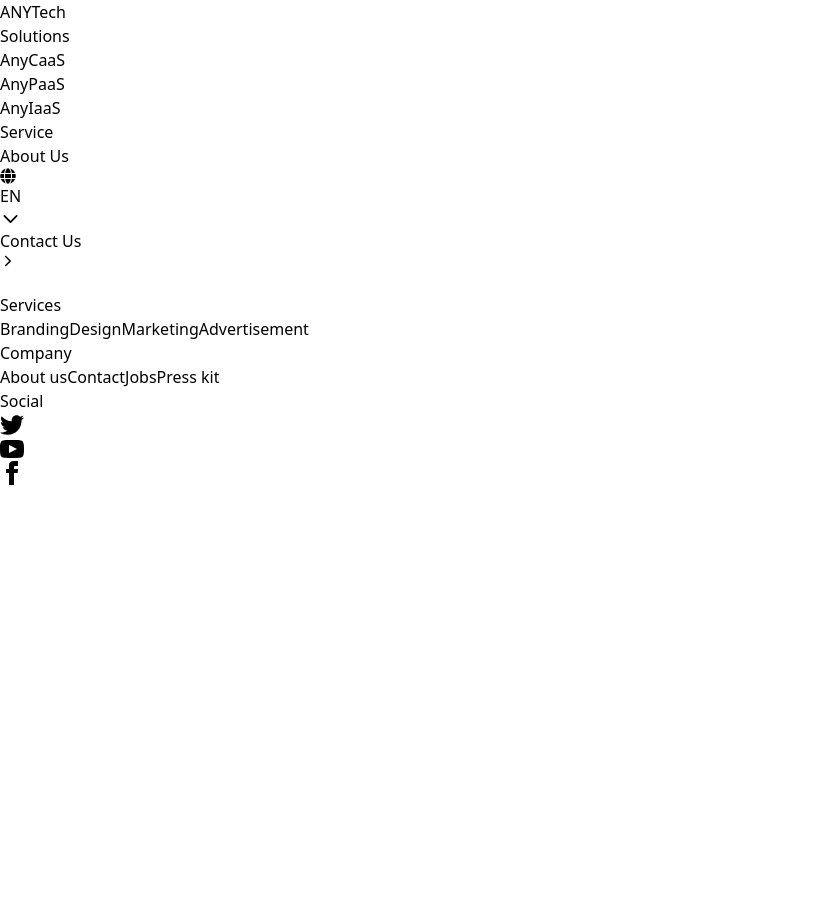
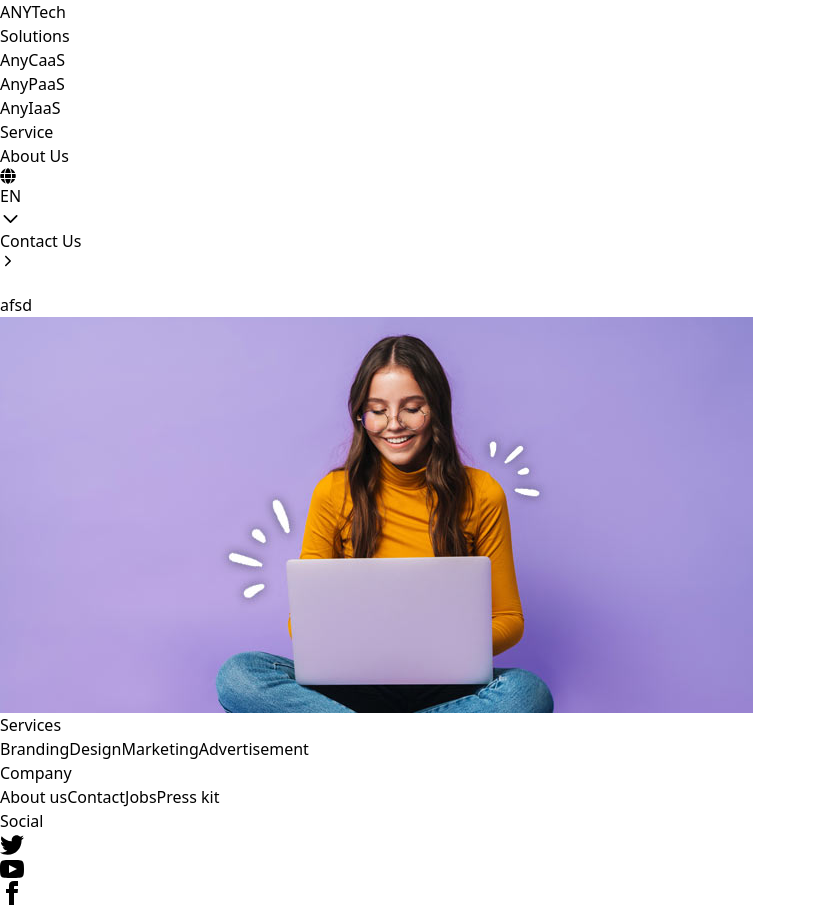
Before and after one commit to Abdullah-Az-Zahur/anyTech-landingPage, a React (Vite) app: page / in a window 1280 px wide. Shown: the whole page, without its empty margins (0-816 px from the left). Before the commit the page ends 800 px from the top, so only its background shows below. Built offline with nearby package versions, Linux system fonts and the light colour scheme.

Commit message:
add : banner

```diff
--- a/src/components/layout/Navbar.jsx
+++ b/src/components/layout/Navbar.jsx
@@ -57,8 +57,8 @@
   }, []);
 
   return (
-    <div className="bg-blue-600 shadow-md ">
-      <div className="container mx-auto flex items-center justify-between py-4 px-6 ">
+    <div className="bg-transparent shadow-md z-50 lg:absolute w-full">
+      <div className="container mx-auto flex items-center justify-between py-4 px-6 relative z-50">
         {/* Navbar Start */}
         <div className="flex items-center">
           {/* Logo */}
@@ -68,11 +68,18 @@
         </div>
 
         {/* Navbar Center */}
-        <div className="hidden lg:flex space-x-6">
-          <ul className="flex items-center space-x-4">
+        <div className="hidden lg:flex space-x-6  w-full">
+          <div className="flex gap-5 mx-auto ">
+            <ul className="flex items-center space-x-4 ">
               {navItems.map((item, index) => (
-              <li key={index} className={item.submenu ? "relative group" : ""}>
-                <a href={item.link} className="text-white hover:text-gray-800">
+                <li
+                  key={index}
+                  className={item.submenu ? "relative group" : ""}
+                >
+                  <a
+                    href={item.link}
+                    className="text-white hover:text-gray-800"
+                  >
                     {item.name}
                   </a>
                   {item.submenu && (
@@ -158,6 +165,8 @@
                 </div>
               )}
             </div>
+          </div>
+
           {/* contact */}
           <div>
             <button
@@ -175,7 +184,7 @@
         <div className="lg:hidden " ref={dropdownRef}>
           <button
             onClick={toggleDropdown}
-            className="text-gray-600 focus:outline-none focus:text-gray-800"
+            className="text-white focus:outline-none focus:text-gray-800"
           >
             <svg
               xmlns="http://www.w3.org/2000/svg"
--- /dev/null
+++ b/src/pages/Home/Banner/Banner.jsx
@@ -0,0 +1,27 @@
+import ctaMobileWaveLines from "../../../assets/image/backgrounds/ctaMobileWaveLines.svg";
+import WaveLinesDesktop1 from "../../../assets/image/backgrounds/WaveLinesDesktop1.svg";
+import WaveLinesDesktop2 from "../../../assets/image/backgrounds/WaveLinesDesktop2.svg";
+import WaveLinesDesktop3 from "../../../assets/image/backgrounds/WaveLinesDesktop3.svg";
+import WaveLinesDesktop4 from "../../../assets/image/backgrounds/WaveLinesDesktop4.svg";
+import WaveLinesMobile1 from "../../../assets/image/backgrounds/WaveLinesMobile1.svg";
+import WaveLinesMobile2 from "../../../assets/image/backgrounds/WaveLinesMobile2.svg";
+import HeroImage from "../../../assets/image/backgrounds/Woman-laptop-purple-computer-website-glasses.jpg";
+
+const Banner = () => {
+  return (
+    <div className="bg-blue-600">
+      <section className=" pt-20 relative w-full text-white overflow-hidden bg-clip-hero svelte-1qwx760 ">
+        <div className="h-full w-full relative z-20 flex">
+          <div className="w-2/3">
+            <h2>afsd</h2>
+          </div>
+          <div className="">
+            <img src={HeroImage} alt="" srcset="" />
+          </div>
+        </div>
+      </section>
+    </div>
+  );
+};
+
+export default Banner;
--- /dev/null
+++ b/src/pages/Home/Home/Home.jsx
@@ -0,0 +1,11 @@
+import Banner from "../Banner/Banner";
+
+const Home = () => {
+  return (
+    <div className="">
+      <Banner/>
+    </div>
+  );
+};
+
+export default Home;
--- a/src/routes/Routes.jsx
+++ b/src/routes/Routes.jsx
@@ -1,11 +1,13 @@
-import {  Routes, Route } from "react-router";
-import App from "../App";
+import { Routes, Route } from "react-router";
 import Main from "../layouts/Main";
+import Home from "../pages/Home/Home/Home";
 
 const AppRoutes = () => {
   return (
     <Routes>
-      <Route path="/" element={ <Main/> } />
+      <Route path="/" element={<Main />}>
+        <Route path="/" element={<Home />} />
+      </Route>
     </Routes>
   );
 };
```
Also changed, not shown: src/App.css (line endings or trailing spaces), src/assets/image/backgrounds/Woman-laptop-purple-computer-website-glasses.jpg (added), src/index.css (line endings or trailing spaces). Lines whose indentation alone changed are shown as unchanged.
